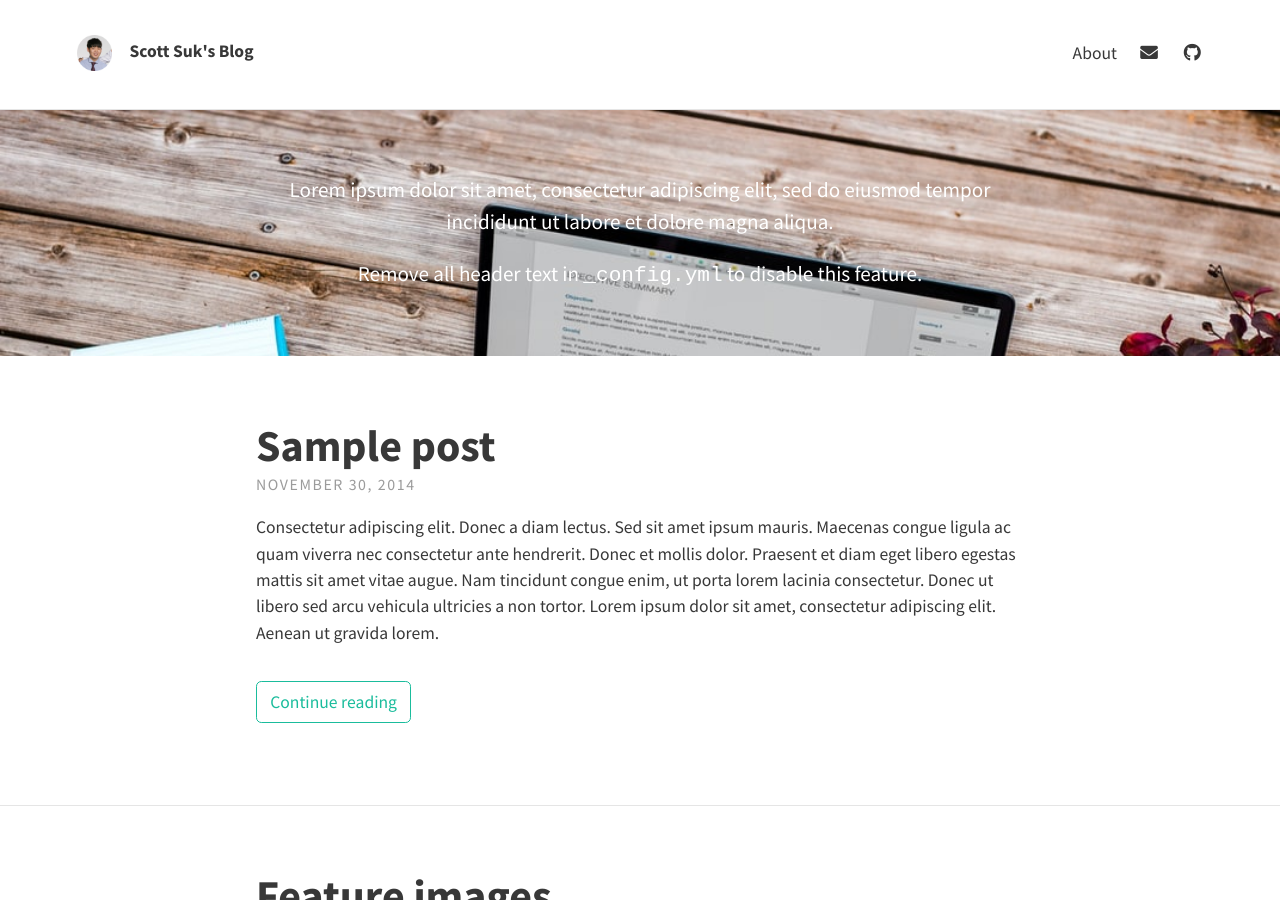
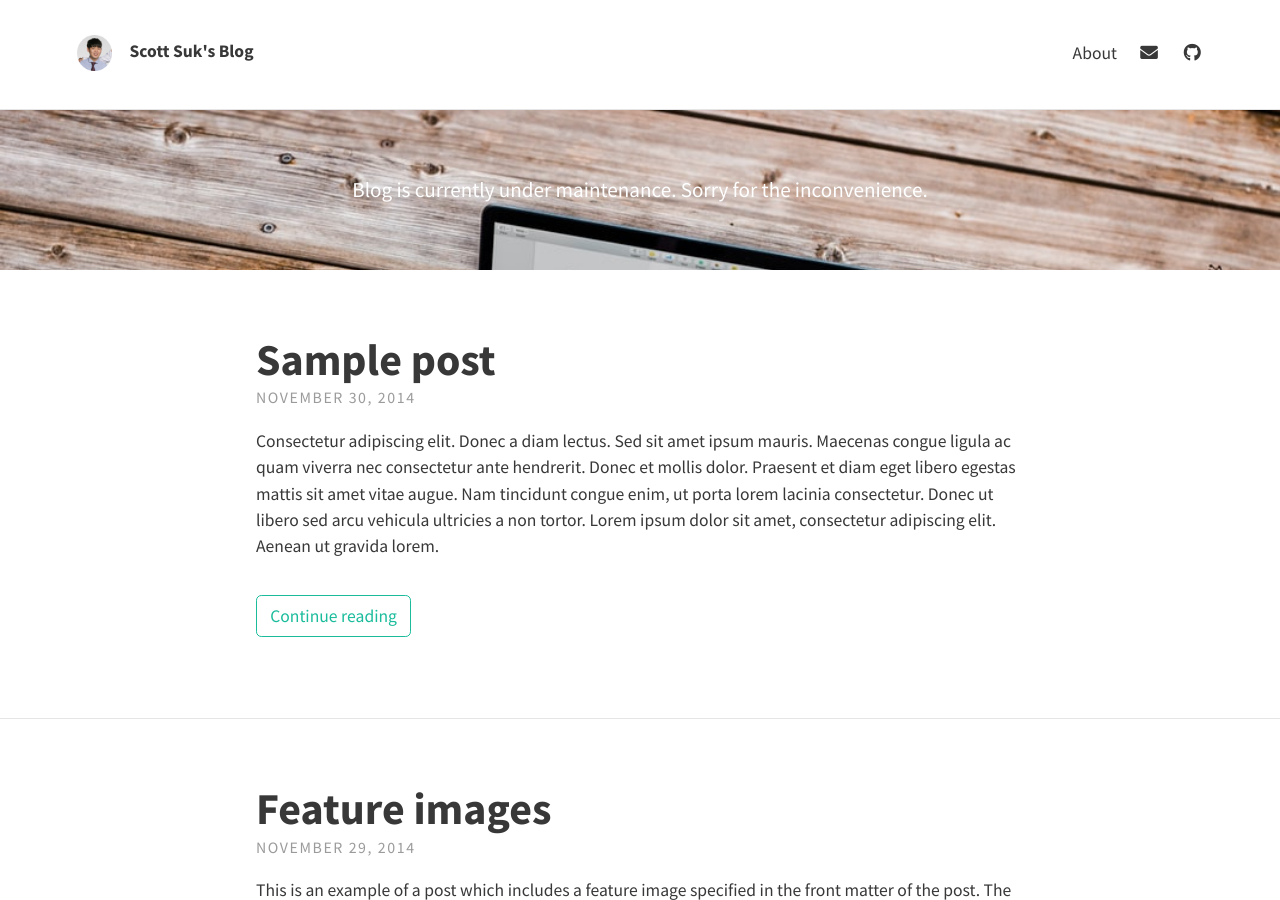
Before and after one commit to scottsuk0306/scottsuk0306.github.io, a Jekyll site: the page built from index.html, in a window 1280 px wide and 900 px high. Built offline with Jekyll 4.4.1, drawn with Linux system fonts in a browser that asks for light colours; nearby versions of some CDN libraries; the list of posts is cut into pages by our own code.

Commit message:
Update _config.yml

```diff
--- a/_config.yml
+++ b/_config.yml
@@ -13,9 +13,7 @@ theme_settings:
 
   # Header and footer text
   header_text: >
-     <p>Lorem ipsum dolor sit amet, consectetur adipiscing elit, sed do eiusmod tempor incididunt ut labore et dolore magna aliqua.</p>
-
-     <p>Remove all header text in <code>_config.yml</code> to disable this feature.</p>
+     <p>Blog is currently under maintenance. Sorry for the inconvenience.</p>
   header_text_feature_image: assets/img/header_feature_image.jpg
   footer_text: >
    Powered by <a href="https://jekyllrb.com/">Jekyll</a> with <a href="https://github.com/rohanchandra/type-theme">Type Theme</a>
```
